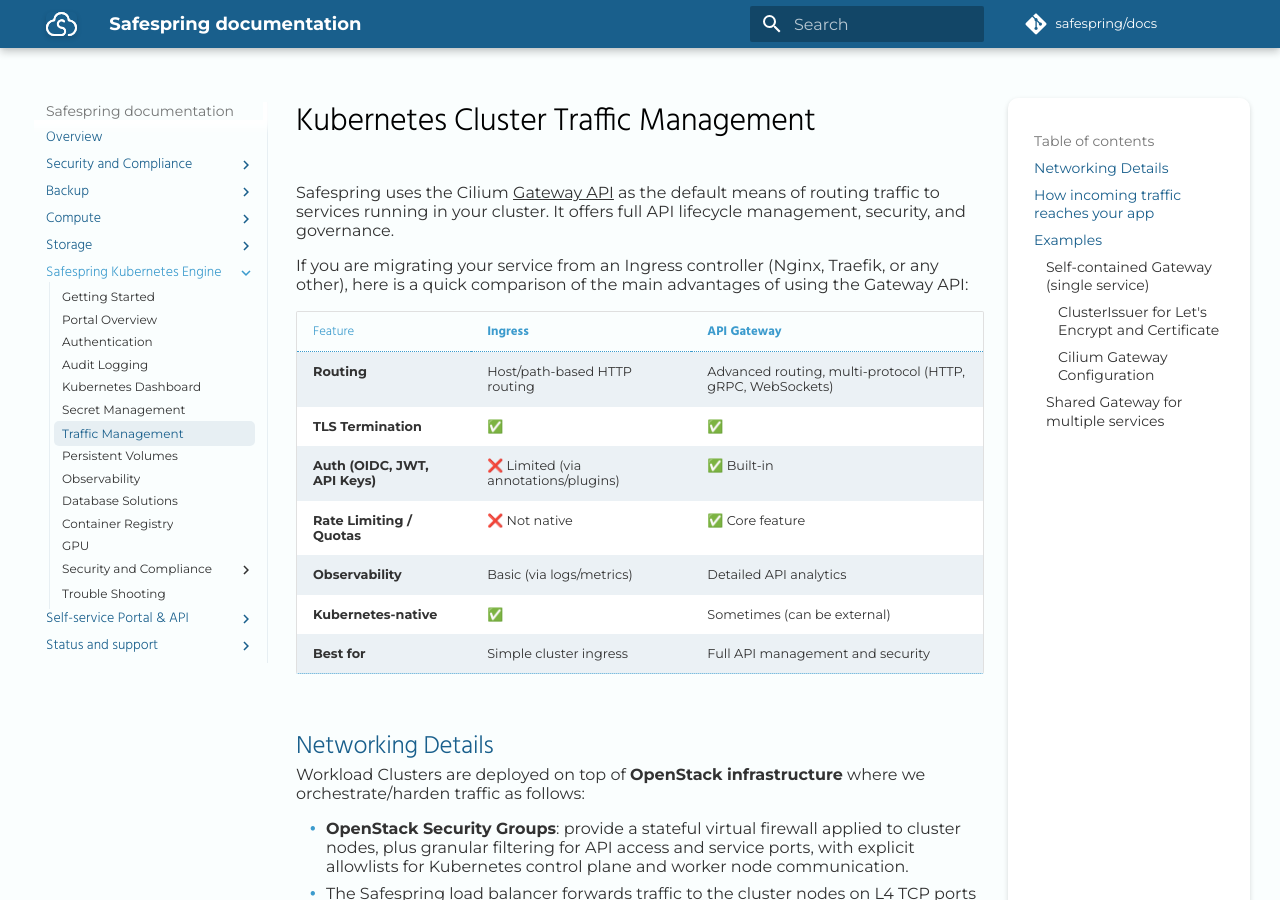
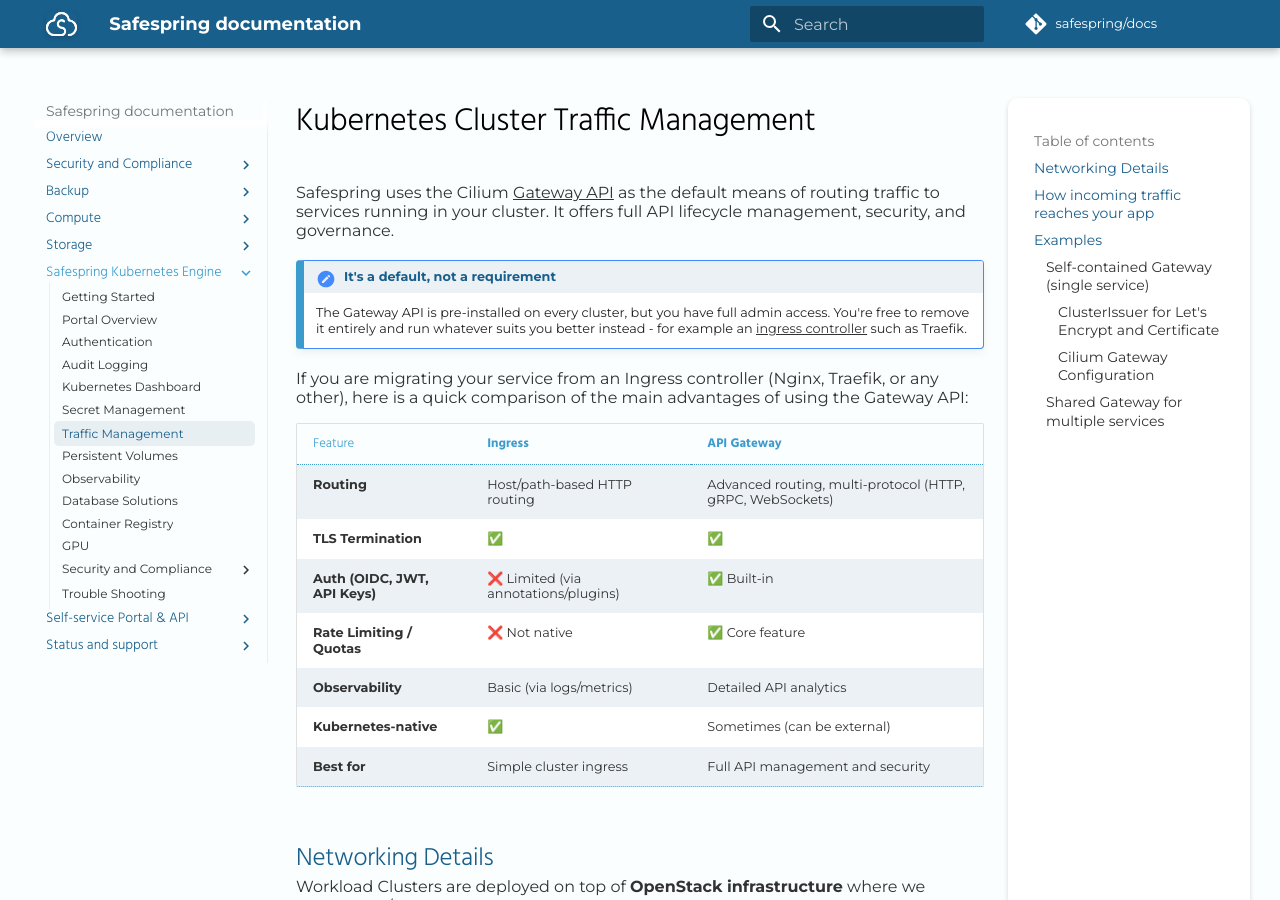
Before and after one commit to safespring/docs, an MkDocs documentation site: the page built from content/kubernetes/manage-traffic.md, in a window 1280 px wide and 900 px high. Built offline with MkDocs 1.6.1 and Material for MkDocs 9.7.7, drawn with Linux system fonts in a browser that asks for light colours; some web fonts are replaced; a script that is not in the unit is left out; comment, search, counter and statistics services are not loaded.

Commit message:
Add note about choice

```diff
--- a/content/kubernetes/manage-traffic.md
+++ b/content/kubernetes/manage-traffic.md
@@ -1,6 +1,12 @@
 # Kubernetes Cluster Traffic Management
 
 Safespring uses the Cilium [Gateway API](https://gateway-api.sigs.k8s.io/) as the default means of routing traffic to services running in your cluster. It offers full API lifecycle management, security, and governance.
+
+!!! note "It's a default, not a requirement"
+    The Gateway API is pre-installed on every cluster, but you have full admin access. You're free
+    to remove it entirely and run whatever suits you better instead - for example an
+    [ingress controller](https://kubernetes.io/docs/concepts/services-networking/ingress/) such as
+    Traefik.
 
 If you are migrating your service from an Ingress controller (Nginx, Traefik, or any other), here is a quick comparison of the main advantages of using the Gateway API:
 
```
